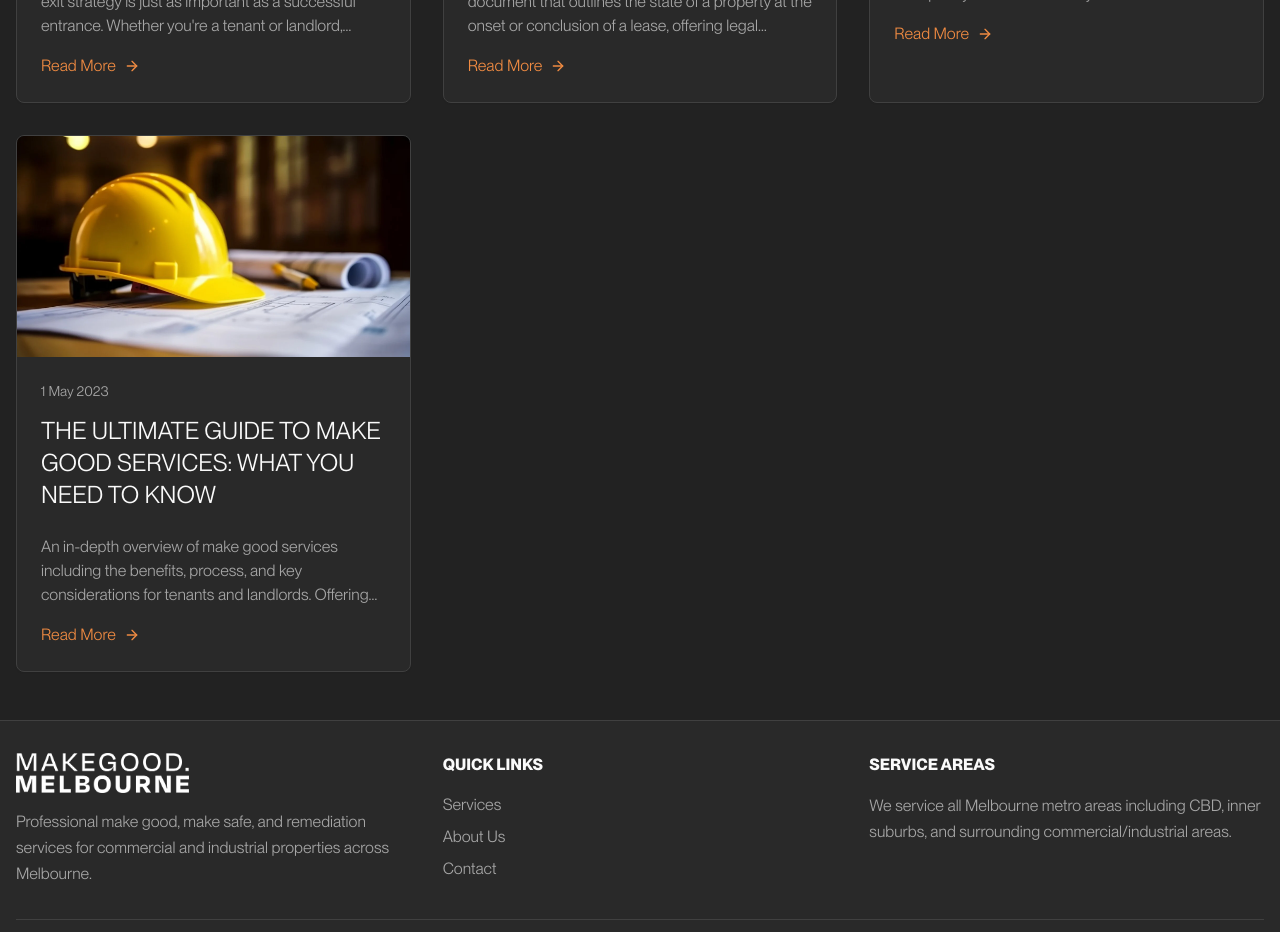
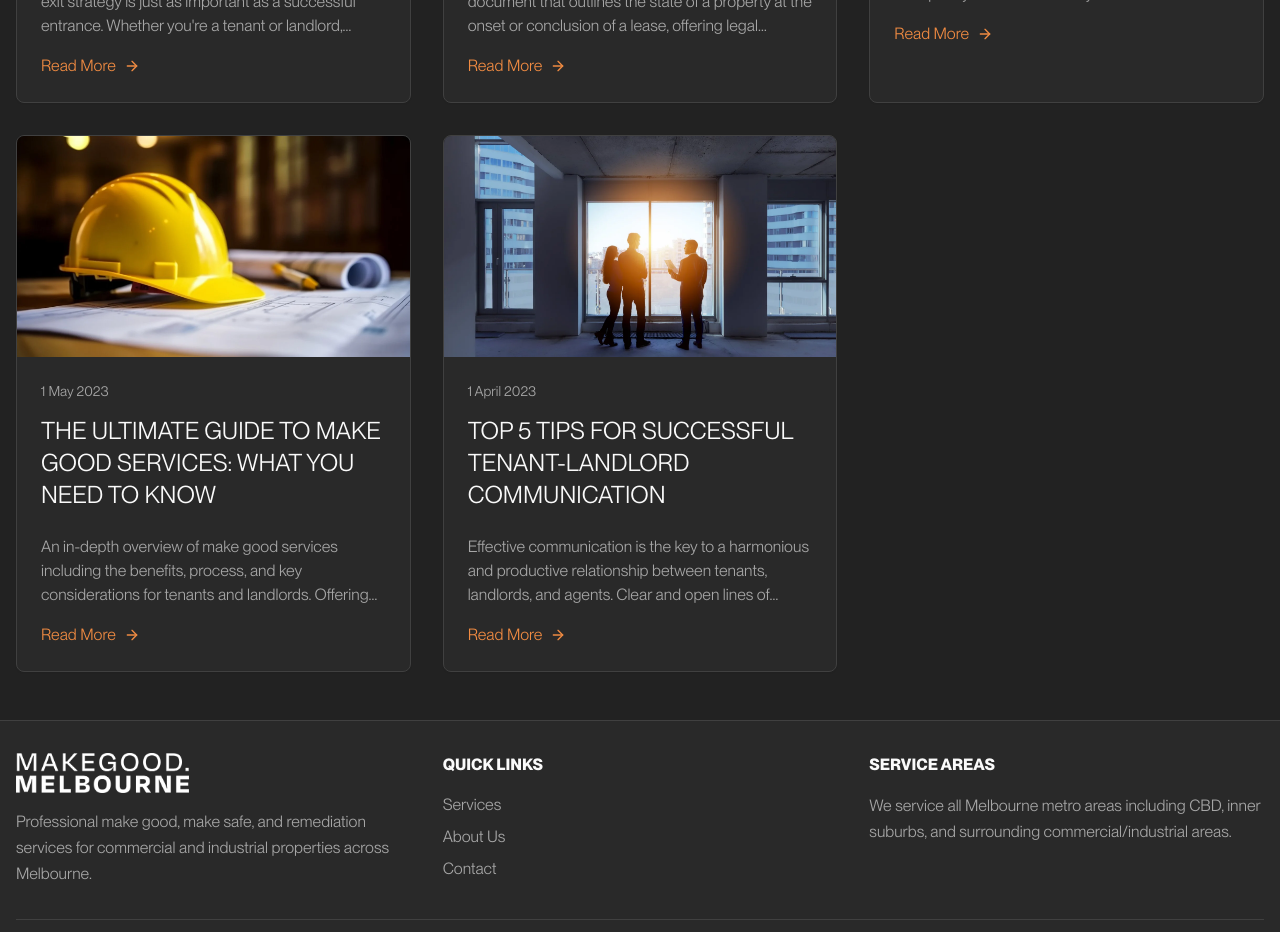
Before and after one commit to makegood-melbourne/makegood-melbourne-landing, a React (Vite) app: page /blog in a window 1280 px wide. Shown: the part 2340-3272 px from the top of the page. Built offline with nearby package versions, Linux system fonts and the light colour scheme; the HTML template or start-up script is replaced by a standard one.

Commit message:
Add tenant-landlord communication blog post
Adds a new blog post about tenant-landlord communication, including the associated image and updates to the blog data and page components.

```diff
--- a/src/data/blogPosts.ts
+++ b/src/data/blogPosts.ts
@@ -1024,5 +1024,44 @@ Be fair and reasonable when evaluating the restoration work, keeping in mind the
 In conclusion, make good services are an essential aspect of property management that both tenants and landlords must understand. By comprehending the benefits, process, and key considerations, tenants can fulfil their obligations effectively, while landlords can ensure the smooth transition between lease terms. By proactively engaging in the make good process, both parties can create a positive and mutually beneficial leasing experience.
 
 If you require assistance with your make good services, consider consulting experts in the field to ensure compliance and a successful restoration process.`
+  },
+  {
+    id: "14",
+    slug: "top-5-tips-tenant-landlord-communication",
+    title: "Top 5 Tips for Successful Tenant-Landlord Communication",
+    date: "1 April 2023",
+    excerpt: "Effective communication is the key to a harmonious and productive relationship between tenants, landlords, and agents. Clear and open lines of communication can help prevent misunderstandings, address concerns promptly, and foster a positive rental experience for all parties involved.",
+    image: "/src/assets/blog/tenant-landlord-communication.webp",
+    content: `Effective communication is the key to a harmonious and productive relationship between tenants, landlords, and agents. Clear and open lines of communication can help prevent misunderstandings, address concerns promptly, and foster a positive rental experience for all parties involved. In this blog post, we will explore the top five tips for successful tenant-landlord communication, while also highlighting the importance of maintaining a strong agent relationship.
+
+## 1 - Set Clear Expectations from the Beginning
+
+A solid foundation for communication starts before the tenant even moves into the property. Both landlords and agents should ensure that the lease agreement is comprehensive and clearly outlines the rights, responsibilities, and expectations of all parties involved. Tenants should carefully review the agreement and seek clarification on any ambiguous clauses. This transparency helps set the tone for open and honest communication throughout the tenancy.
+
+## 2 - Utilise Multiple Communication Channels
+
+In today's digital age, there are various communication channels available that can facilitate efficient and timely interactions. Landlords, tenants, and agents should consider using multiple methods, such as email, phone calls, text messages, and even online portals, to communicate effectively. This allows for flexibility and accommodates different preferences, ensuring that important information reaches everyone involved in a timely manner.
+
+## 3 - Respond Promptly to Inquiries and Requests
+
+Timely responses play a crucial role in maintaining a healthy tenant-landlord relationship. Landlords and agents should make it a priority to respond promptly to tenant inquiries, requests, and concerns. Tenants, on the other hand, should provide sufficient details in their communication to enable the landlord or agent to address the issue effectively. Prompt and thorough responses demonstrate a commitment to resolving matters promptly and show respect for all parties involved.
+
+## 4 - Practice Active Listening
+
+Communication is a two-way street, and active listening is a vital component. Landlords, agents, and tenants should strive to actively listen and understand each other's perspectives. This involves paying attention to both verbal and non-verbal cues, asking clarifying questions, and acknowledging the concerns or feedback shared. By actively listening, all parties can work together to find mutually beneficial solutions and prevent potential conflicts.
+
+## 5 - Schedule Regular Check-Ins
+
+Regular check-ins provide an opportunity for open dialogue and can help identify and address any issues before they escalate. Landlords or agents can schedule periodic inspections or communicate with tenants through formal or informal meetings to discuss concerns, maintenance needs, or any other relevant matters. These check-ins promote transparency, build trust, and foster a collaborative approach to property management.
+
+While the primary communication is between tenants and landlords, the agent plays a crucial role in facilitating this relationship. To ensure successful tenant-landlord communication, it's essential to maintain a strong agent relationship. Landlords should provide agents with all necessary information about the property, expectations, and any specific instructions. Similarly, agents should communicate promptly and effectively with both landlords and tenants, ensuring that information flows smoothly between all parties.
+
+## Conclusion
+
+Effective communication is the cornerstone of a successful tenant-landlord relationship. By following these top five tips for successful tenant-landlord communication and nurturing the agent relationship, tenants, landlords, and agents can create an environment that fosters trust, transparency, and mutual respect. Clear expectations, prompt responses, active listening, regular check-ins, and collaboration are key elements that contribute to a smooth and productive rental experience. When all parties prioritise effective communication, the rental journey becomes more enjoyable and ensures a positive outcome for everyone involved.
+
+Remember, open and transparent communication not only resolves issues promptly but also builds strong relationships, prevents misunderstandings, and paves the way for a harmonious and mutually beneficial tenancy. By fostering a culture of effective communication, tenants, landlords, and agents can work together to create a rental experience that exceeds expectations and establishes a solid foundation for future interactions.
+
+So, whether you're a tenant, landlord, or agent, make communication a priority. Embrace these tips, adapt them to your specific situation, and watch as your rental experience transforms into a smooth and rewarding journey.`
   }
 ];
--- a/src/pages/Blog.tsx
+++ b/src/pages/Blog.tsx
@@ -17,6 +17,7 @@ import commercialMakeGoodImage from "@/assets/blog/commercial-make-good.webp";
 import conditionReportImage from "@/assets/blog/condition-report.webp";
 import leaseTransitionsImage from "@/assets/blog/lease-transitions.webp";
 import makeGoodServicesImage from "@/assets/blog/make-good-services.webp";
+import tenantLandlordImage from "@/assets/blog/tenant-landlord-communication.webp";
 
 const Blog = () => {
   const getImage = (imagePath: string) => {
@@ -33,6 +34,7 @@ const Blog = () => {
     if (imagePath.includes('condition-report')) return conditionReportImage;
     if (imagePath.includes('lease-transitions')) return leaseTransitionsImage;
     if (imagePath.includes('make-good-services')) return makeGoodServicesImage;
+    if (imagePath.includes('tenant-landlord-communication')) return tenantLandlordImage;
     return cleaningImage;
   };
   return (
--- a/src/pages/BlogPost.tsx
+++ b/src/pages/BlogPost.tsx
@@ -17,6 +17,7 @@ import commercialMakeGoodImage from "@/assets/blog/commercial-make-good.webp";
 import conditionReportImage from "@/assets/blog/condition-report.webp";
 import leaseTransitionsImage from "@/assets/blog/lease-transitions.webp";
 import makeGoodServicesImage from "@/assets/blog/make-good-services.webp";
+import tenantLandlordImage from "@/assets/blog/tenant-landlord-communication.webp";
 
 const BlogPost = () => {
   const { slug } = useParams<{ slug: string }>();
@@ -36,6 +37,7 @@ const BlogPost = () => {
     if (imagePath.includes('condition-report')) return conditionReportImage;
     if (imagePath.includes('lease-transitions')) return leaseTransitionsImage;
     if (imagePath.includes('make-good-services')) return makeGoodServicesImage;
+    if (imagePath.includes('tenant-landlord-communication')) return tenantLandlordImage;
     return cleaningImage;
   };
 
```
Also changed, not shown: src/assets/blog/tenant-landlord-communication.webp (added).
